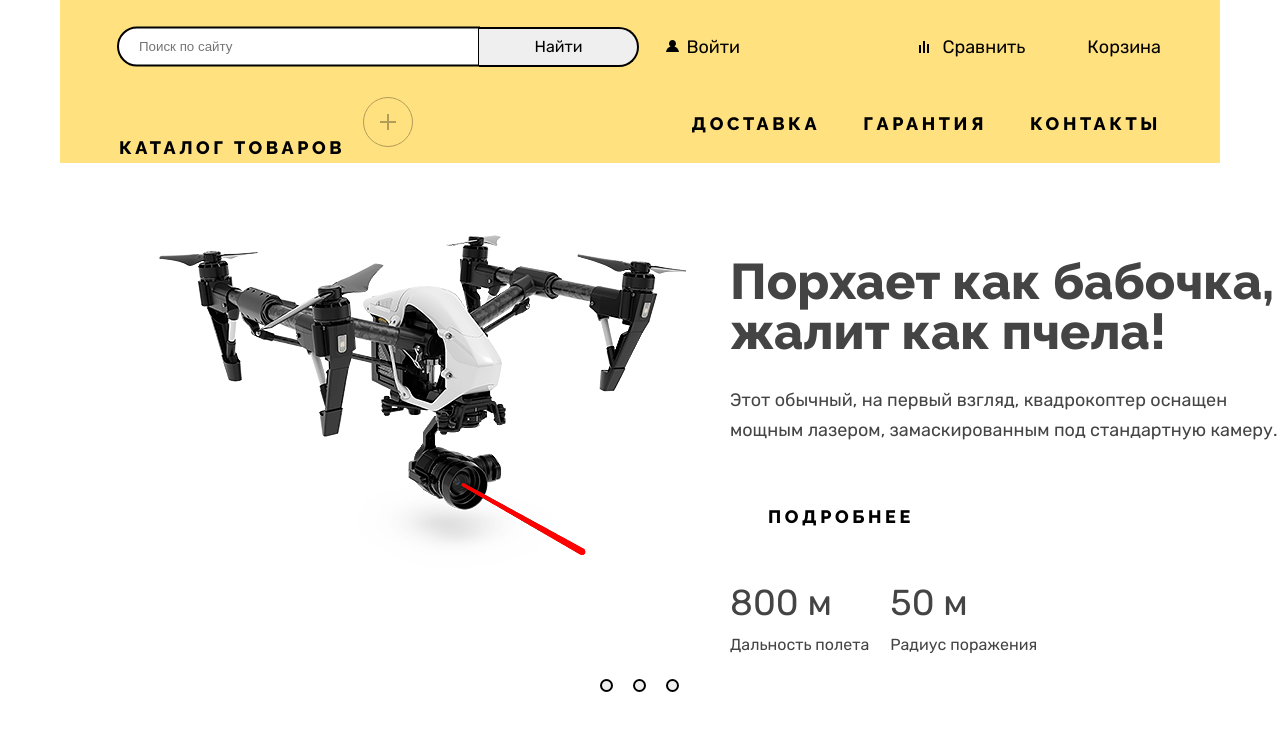
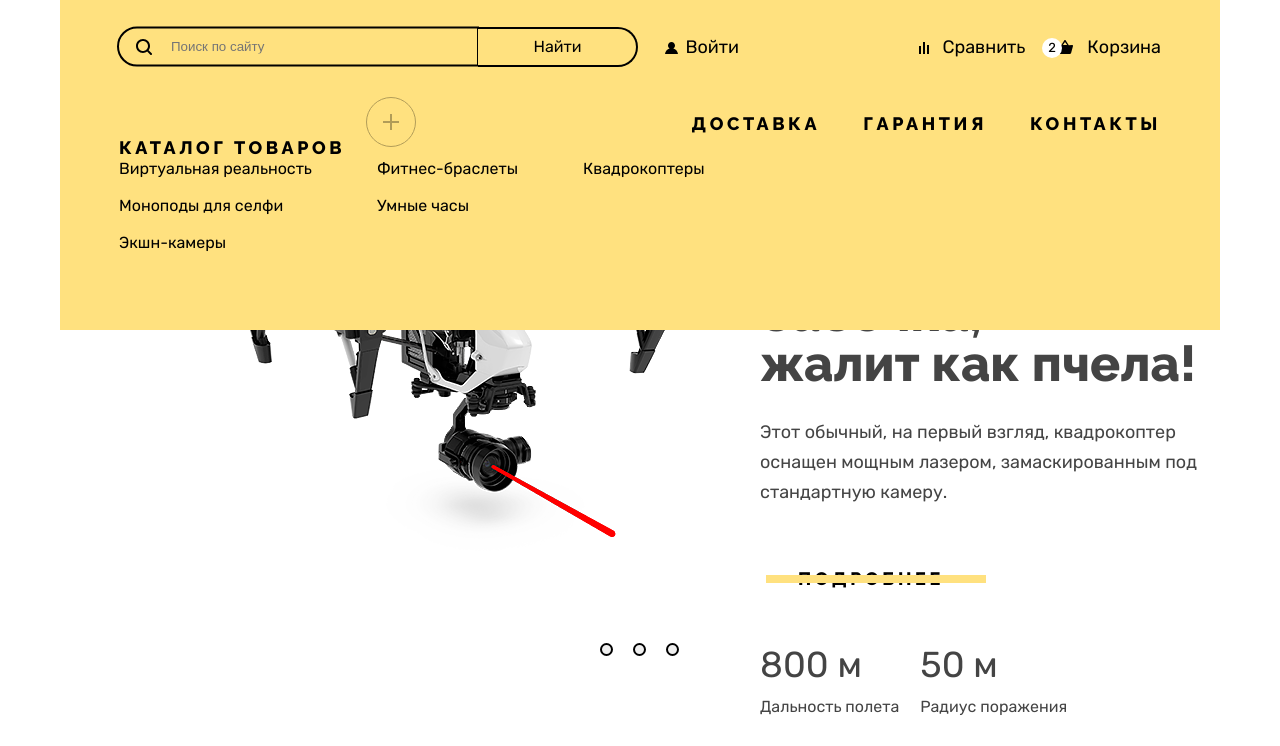
Before and after one commit to htmlacademy-htmlcss/1515611-device-36, a plain HTML site: page index.html in a window 1280 px wide. Shown: the part 54-800 px from the top of the page. Drawn offline with Linux system fonts and the light colour scheme; files whose address does not match are found by name.

Commit message:
Header визуально готов

```diff
--- a/index.html
+++ b/index.html
@@ -25,14 +25,14 @@
             </div>
             <ul class="user-menu">
               <li class="user-menu-item user-login">
-                <a href="#" class="user-menu-link">Войти</a>
+                <a href="#" class="user-menu-link user-login-link">Войти</a>
               </li>
               <li class="user-menu-item user-compare">
-                <a href="#" class="user-menu-link">Сравнить</a>
+                <a href="#" class="user-menu-link user-compare-link">Сравнить</a>
               </li>
               <li class="user-menu-item user-cart">
-                <a href="#" class="user-menu-link">Корзина
-                  <span class="cart-counter"></span>
+                <a href="#" class="user-menu-link user-cart-link">Корзина
+                  <span class="cart-counter">2</span>
                 </a>
               </li>
             </ul>
@@ -72,10 +72,12 @@
             <div class="main-menu-container">
               <div class="catalog-service-wrapper">
                 <div class="catalog-container">
-                  <a href="catalog.html" class="catalog-link buttons-links-font">Каталог товаров</a>
+                  <a href="catalog.html" class="catalog-link buttons-links-font">
+                    Каталог товаров
                     <button class="catalog-link-button">
                       <span class="visually-hidden">Кнопка открытия каталога товаров</span>
                     </button>
+                  </a>
                 </div>
                 <div>
                   <ul class="main-menu-list">
@@ -91,34 +93,34 @@
                   </ul>
                 </div>
               </div>
-              <div class="catalog-list-wrapper navigation-font visually-hidden ">
-                <div>
+              <div class="catalog-list-wrapper navigation-font">
+
                 <ul class="catalog-list">
                   <li class="catalog-item">
                     <a href="catalog.html" class="catalog-link">Виртуальная реальность</a>
                   </li>
-                    <br>
+
                   <li class="catalog-item">
                     <a href="catalog.html" class="catalog-link">Моноподы для селфи</a>
                   </li>
-                    <br>
+
                   <li class="catalog-item">
                     <a href="catalog.html" class="catalog-link">Экшн-камеры</a>
                   </li>
                 </ul>
-                </div>
-                <div>
+
+
                 <ul class="catalog-list">
                   <li class="catalog-item">
                     <a href="catalog.html" class="catalog-link">Фитнес-браслеты</a>
                   </li>
-                    <br>
+
                   <li class="catalog-item">
                     <a href="catalog.html" class="catalog-link">Умные часы</a>
                   </li>
                 </ul>
-                </div>
-                <div>
+
+
                 <ul class="catalog-list">
                   <li class="catalog-item">
                     <a href="catalog.html" class="catalog-link">Квадрокоптеры</a>
--- a/styles/styles.css
+++ b/styles/styles.css
@@ -31,8 +31,6 @@ html {
 }
 
 .body-container {
-  display: flex;
-  justify-content: center;
   margin: 0;
   min-height: 100%;
   font-family: "Rubik", sans-serif;
@@ -44,11 +42,11 @@ html {
 }
 
 .page-container {
+  margin: 0 auto;
   display:flex;
   flex-direction: column;
   height: 100%;
-  background-color: white;
-  width: 1440px;
+  width: 1160px;
 }
 
 .visually-hidden {
@@ -144,6 +142,11 @@ html {
   display: none;
 }
 
+.header {
+  position: relative;
+  z-index: 1;
+}
+
 .header-wrapper {
   background-color: #FFE17F;
   min-height: 175px;
@@ -161,15 +164,6 @@ html {
   top: 0;
   left: 0;
   z-index: 0;
-}
-
-.header-wrapper a {
-  text-decoration: none;
-  color: black;
-}
-
-.header-wrapper ul {
-  list-style-type: none;
 }
 
 .nav-logo{
@@ -190,6 +184,73 @@ html {
   margin-top: -10px;
 }
 
+.user-menu-link, .main-menu-link, .catalog-link {
+  text-decoration: none;
+  color: black;
+}
+
+.user-login-link {
+  position: relative;
+  display: inline-block;
+}
+
+.user-login-link::before {
+  content:"";
+  position: absolute;
+  background-image: url("../images/icons/user.svg");
+  width: 13px;
+  height: 12px;
+  left: -20px;
+  bottom: 8px;
+}
+
+.user-compare-link {
+  position: relative;
+  display: inline-block;
+  margin-right: 44px;
+}
+
+.user-compare-link::before {
+  content:"";
+  position: absolute;
+  background-image: url("../images/icons/compare.svg");
+  width: 10px;
+  height: 12px;
+  right: 96px;
+  bottom: 8px;
+}
+
+.user-cart-link {
+  position: relative;
+  display: inline-block;
+}
+
+.user-cart-link::before {
+  content:"";
+  position: absolute;
+  background-image: url("../images/icons/cart.svg");
+  width: 16px;
+  height: 14px;
+  bottom: 8px;
+  right: 88px;
+}
+
+.cart-counter {
+  box-sizing: border-box;
+  display: flex;
+  justify-content: center;
+  align-items: center;
+  position: absolute;
+  min-width: 20px;
+  height: 20px;
+  right: 99px;
+  top: 6px;
+  background-color: white;
+  border-radius: 10px;
+  color: black;
+  font-size: 13px;
+}
+
 .user-menu {
   display: flex;
   padding: 0;
@@ -198,35 +259,9 @@ html {
   flex: 1;
   flex-wrap: wrap;
   gap: 18px;
+  list-style-type: none;
 }
 
-.user-compare {
-  position: relative;
-}
-
-.user-compare::before {
-  content:"";
-  position: absolute;
-  background-image: url("../images/icons/compare.svg");
-  width: 10px;
-  height: 12px;
-  right: 96px;
-  bottom: 14px;
-}
-
-.user-login {
-  position: relative;
-}
-
-.user-login::before {
-  content:"";
-  position: absolute;
-  background-image: url("../images/icons/user.svg");
-  width: 13px;
-  height: 12px;
-  left: -20px;
-  bottom: 15px;
-}
 .main-menu-container {
   width:100%;
   display: flex;
@@ -240,9 +275,10 @@ html {
   margin-right: 65px;
   margin-top: 2px;
   padding-bottom: 42px;
+  list-style-type: none;
  }
 
-.catalog-list-wrapper {
+.catalog-list-wrapper {  /*Исправить всё, после удаления divoв и br*/
   display: flex;
   position: absolute;
   flex-direction: row;
@@ -272,14 +308,17 @@ html {
   left: 50%;
   top: 50%;
   transform: translate(-50%, -50%);
-
   content:"";
-  background-image: url(../images/icons/plus.svg);
+  background-image: url("../images/icons/plus.svg");
   width: 16px;
   height: 16px;
   display: block;
   margin: 0;
   padding: 0;
+}
+
+.catalog-item {
+  margin-bottom: 19px;
 }
 
 .catalog-service-wrapper {
@@ -293,6 +332,7 @@ html {
   margin-top: 42px;
   padding: 0;
   gap: 43px;
+  list-style-type: none;
 }
 
 .catalog-container {
@@ -310,13 +350,27 @@ html {
 }
 
 .form-search input {
-  min-width: 359px;
+  position: relative;
+  min-width: 306px;
   border-radius: 50px 0 0 50px;
   height: 36px;
   padding: 0;
+  padding-left: 52px;
   margin: 0;
   border: 2px solid #000000;
   transform: translateX(-2px)translateY(-0.5px);
+  background-color: #FFE17F;
+}
+
+.form-search::before {
+  content:"";
+  position: absolute;
+  background-image: url("../images/icons/search.svg");
+  width: 16px;
+  height: 16px;
+  top: 78px;
+  left:76px;
+  z-index: 10;
 }
 
 .form-search button {
@@ -328,26 +382,30 @@ html {
   margin: 0;
   border-left: none;
   transform: translateX(-7px)translateY(1px);
-}
-
-::placeholder {
-padding: 20px;
-}
-
-.page-container {
-  width: 1440px;
-}
-
-.user-compare {
-  margin-right: 44px;
-}
-
-.user-cart {
+  background-color: #FFE17F;
 }
 
 /*MAIN*/
 
 /*Slider*/
+
+.slider {
+  position: relative;
+}
+.slider-frame {
+  overflow: hidden;
+}
+
+.slider::before {
+  position: absolute;
+  content: '';
+  width: 100%;
+  min-height: 104px;
+  background-color: #FFE17F;
+  left: 0;
+  top: 0;
+  z-index: -1;
+}
 
 .slider-text-container {
   width: 560px;
@@ -361,18 +419,23 @@ padding: 20px;
 }
 
 .slider-link {
+  position: relative;
   display: inline-block;
   text-decoration: none;
   color: black;
   transform: translateX(38px)translateY(57px);
+  z-index: 30;
 }
 
 .slider-link::before {
   content:"";
-  width: 30px;
-  height: 3px;
+  position: absolute;
+  width: 220px;
+  height: 8px;
   background-color: #FFE17F;
-
+  z-index: 1;
+  left: -32px;
+  bottom: 6px;
 }
 
 .details {
@@ -403,6 +466,12 @@ padding: 20px;
 
 .slider-list {
   list-style-type: none;
+  margin: 0;
+  padding: 0;
+}
+
+.slider-frame {
+  width: 1160px;
 }
 
 .slider-bullets {
```
Also changed, not shown: Catalog page.png (deleted), Main page.png (deleted), Modal window.png (deleted), Navigation.png (deleted), Popover.png (deleted). Lines whose indentation alone changed are shown as unchanged.
